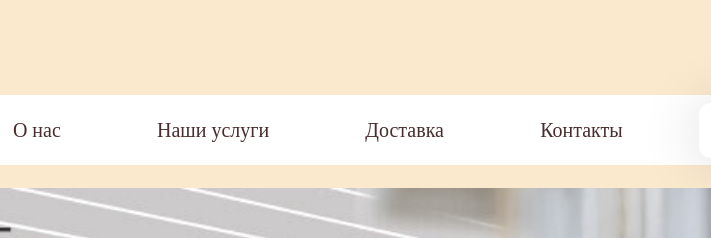
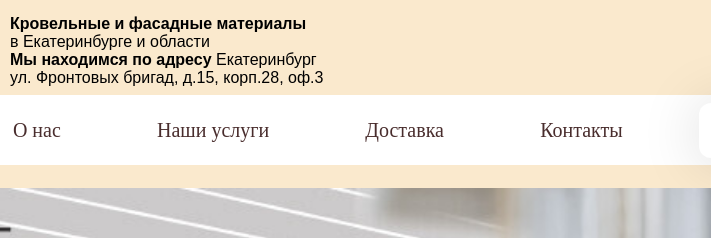
Before and after one commit to LadaKuzmina/Vilka-German, a plain HTML site: page header_page/index.html in a window 1280 px wide. Shown: the top 238 px of the page, 284-995 px from the left. Drawn offline with Linux system fonts and the light colour scheme.

Commit message:
text near logo (only on index.html)

```diff
--- a/header_page/index.html
+++ b/header_page/index.html
@@ -10,6 +10,13 @@
     <header class="header">
         <div class="logo">
             <a href="index.html"><img src="../header_icons/logo.png" alt="logo" height="50" width="230"></a>
+
+            <div class="text_about_company">
+                <strong> Кровельные и фасадные материалы </strong> <br>
+                в Екатеринбурге и области <br>
+                <strong> Мы находимся по адресу </strong> Екатеринбург<br>
+                ул. Фронтовых бригад, д.15, корп.28, оф.3
+            </div>
 
             <div class="info">
                 <ul class="contacts">
@@ -47,6 +54,7 @@
             </div>
         </div>
     </header>
+
     <div class="slidesshow">
         <div class="mySlides fade">
             <img src="../images/slide1.jpg" style="width:100%">
--- a/header_page/main_page.css
+++ b/header_page/main_page.css
@@ -11,6 +11,14 @@ form {
     background-color: #fff;
     box-shadow: 0 3px 60px 0 rgba(0, 0, 0, .15);
     border-radius: 12px; /*1rem*/
+}
+
+.logo .text_about_company {
+    display: inline-block;
+    vertical-align: top;
+    font-size: 16px;
+    margin-left: 30px;
+    font-family: Arial, Inter, serif;
 }
 
 .nav .roof {
```
